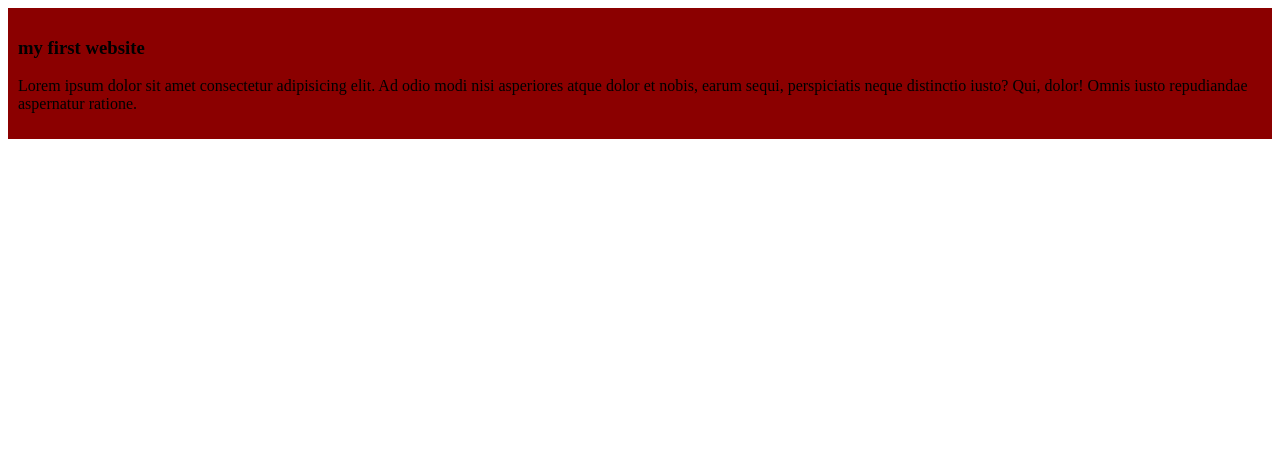
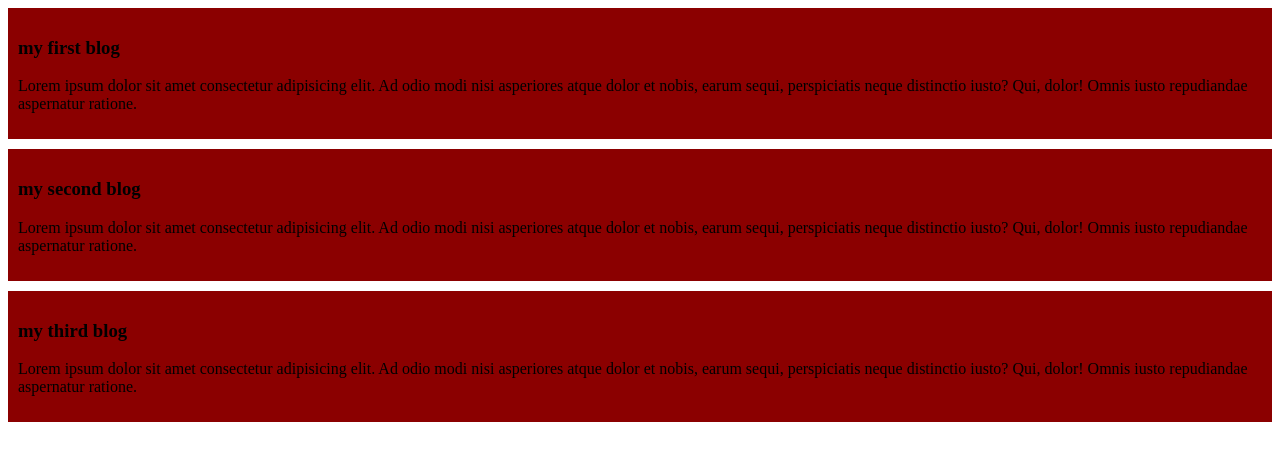
Before and after one commit to ittehadSiddiquee/my-simple-website, a plain HTML site: page index.html in a window 1280 px wide. Drawn offline with Linux system fonts and the light colour scheme.

Commit message:
added the second and the third blog

```diff
--- a/index.html
+++ b/index.html
@@ -8,7 +8,15 @@
 </head>
 <body>
     <div>
-        <h3> my first website</h3>
+        <h3> my first blog</h3>
+        <p>Lorem ipsum dolor sit amet consectetur adipisicing elit. Ad odio modi nisi asperiores atque dolor et nobis, earum sequi, perspiciatis neque distinctio iusto? Qui, dolor! Omnis iusto repudiandae aspernatur ratione.</p>
+    </div>
+    <div>
+        <h3> my second blog</h3>
+        <p>Lorem ipsum dolor sit amet consectetur adipisicing elit. Ad odio modi nisi asperiores atque dolor et nobis, earum sequi, perspiciatis neque distinctio iusto? Qui, dolor! Omnis iusto repudiandae aspernatur ratione.</p>
+    </div>
+    <div>
+        <h3> my third blog</h3>
         <p>Lorem ipsum dolor sit amet consectetur adipisicing elit. Ad odio modi nisi asperiores atque dolor et nobis, earum sequi, perspiciatis neque distinctio iusto? Qui, dolor! Omnis iusto repudiandae aspernatur ratione.</p>
     </div>
 </body>
--- a/styles/blog.css
+++ b/styles/blog.css
@@ -1,4 +1,5 @@
 div{
     background-color: darkred;
     padding: 10px;
+    margin-bottom: 10px;
 }
```
